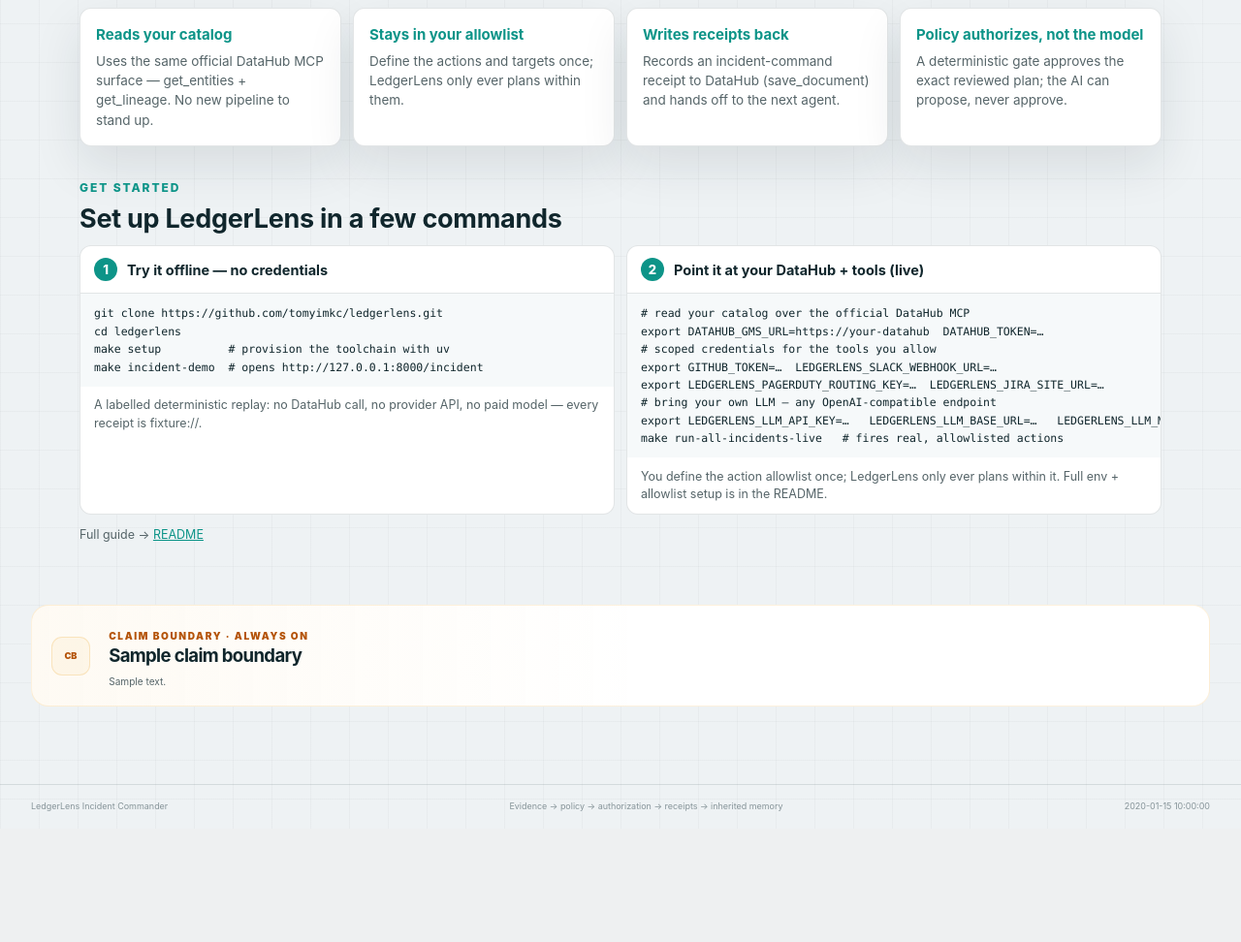
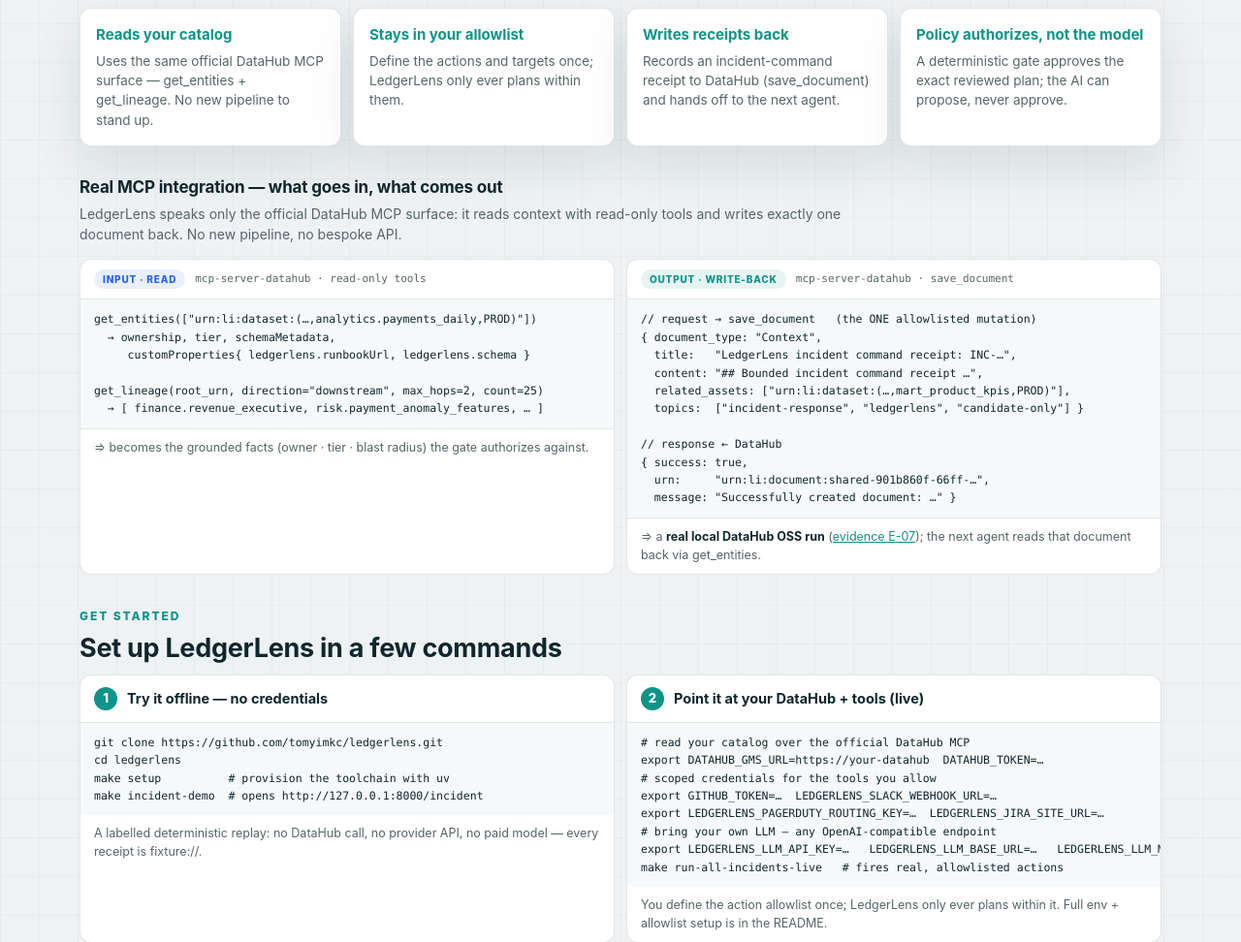
Before and after one commit to tomyimkc/ledgerlens, a FastAPI app: template src/ledgerlens/templates/incident_dashboard.html in a window 1280 px wide. Shown: the part 2496-3468 px from the top of the page at 97% size. Before the commit the page ends 3333 px from the top, so only its background shows below. Run offline with FastAPI, Linux system fonts and the light colour scheme; the template is opened without the code that fills it: most values are stand-ins (such as "Sample title", 1, 10 or a date in 2020); some libraries are stand-ins or nearby versions.

Commit message:
feat(space): show real DataHub MCP input/output in the adoption section (#63)
Expands "Easy to adopt" with a "Real MCP integration — what goes in, what comes out"
subsection: two cards showing the concrete integration.
- INPUT · READ: get_entities + get_lineage (read-only tools) → the grounded facts
  (owner, tier, schema, downstream blast radius) the gate authorizes against.
- OUTPUT · WRITE-BACK: the real save_document call from the E-07 run — its actual request
  (document_type/title/content/related_assets/topics) and DataHub response (success, the
  real document urn), noting the next agent reads that document back via get_entities.

Shapes are taken from datahub_context.py and the committed E-07 receipt; honest (write is
the real local DataHub OSS run, read is representative). UI-only; 14 dashboard tests, full
offline suite, consistency, and hosted-smoke pass.

Co-authored-by: Claude Opus 4.8 <noreply@anthropic.com>

```diff
--- a/src/ledgerlens/static/incident.css
+++ b/src/ledgerlens/static/incident.css
@@ -2531,3 +2531,17 @@ body.js .pnode.done .pnode-icon { color: var(--teal); }
 .gw-arrow { color: var(--muted-2); font-size: 12px; }
 .gate-where-cap { margin: 10px 0 0; font-size: 13.5px; line-height: 1.55; color: var(--muted); }
 .gate-where-cap b.ok { color: var(--teal); }
+
+/* adoption: real MCP input/output cards */
+.io-sub { margin: 30px 0 4px; font-size: 17px; letter-spacing: -0.01em; }
+.io-grid { display: grid; grid-template-columns: repeat(auto-fit, minmax(360px, 1fr)); gap: 12px; margin-top: 12px; }
+.io-card { border: 1px solid var(--line); border-radius: 12px; background: var(--surface); overflow: hidden; }
+.io-hd { display: flex; align-items: center; gap: 10px; padding: 10px 14px; border-bottom: 1px solid var(--line); }
+.io-tag { font-size: 10px; letter-spacing: 0.08em; font-weight: 800; padding: 3px 9px; border-radius: 999px; }
+.io-tag.read { color: var(--blue); background: rgba(37, 99, 235, 0.1); }
+.io-tag.write { color: var(--teal); background: var(--teal-dim); }
+.io-tool { font-size: 11px; color: var(--muted); }
+.io-code { margin: 0; border-radius: 0; }
+.io-note { margin: 0; padding: 10px 14px; font-size: 12.5px; line-height: 1.5; color: var(--muted); border-top: 1px solid var(--line); }
+.io-note a { color: var(--teal); }
+.io-note b { color: var(--ink); }
--- a/src/ledgerlens/static/incident.js
+++ b/src/ledgerlens/static/incident.js
@@ -151,10 +151,44 @@
     ];
     const grid = h("div", { class: "adopt-grid" });
     for (const [t, d] of feats) grid.append(h("article", { class: "adopt-card" }, h("h3", { text: t }), h("p", { text: d })));
+
+    const ioCard = (tagText, tagCls, tool, code, note) =>
+      h("article", { class: "io-card" },
+        h("div", { class: "io-hd" }, h("span", { class: "io-tag " + tagCls, text: tagText }), h("code", { class: "io-tool", text: tool })),
+        h("pre", { class: "code-block io-code", text: code.join("\n") }),
+        note);
+    const io = h("div", { class: "io-grid" },
+      ioCard("INPUT · READ", "read", "mcp-server-datahub · read-only tools", [
+        "get_entities([\"urn:li:dataset:(…,analytics.payments_daily,PROD)\"])",
+        "  → ownership, tier, schemaMetadata,",
+        "     customProperties{ ledgerlens.runbookUrl, ledgerlens.schema }",
+        "",
+        "get_lineage(root_urn, direction=\"downstream\", max_hops=2, count=25)",
+        "  → [ finance.revenue_executive, risk.payment_anomaly_features, … ]",
+      ], h("p", { class: "io-note", text: "⇒ becomes the grounded facts (owner · tier · blast radius) the gate authorizes against." })),
+      ioCard("OUTPUT · WRITE-BACK", "write", "mcp-server-datahub · save_document", [
+        "// request → save_document   (the ONE allowlisted mutation)",
+        "{ document_type: \"Context\",",
+        "  title:   \"LedgerLens incident command receipt: INC-…\",",
+        "  content: \"## Bounded incident command receipt …\",",
+        "  related_assets: [\"urn:li:dataset:(…,mart_product_kpis,PROD)\"],",
+        "  topics:  [\"incident-response\", \"ledgerlens\", \"candidate-only\"] }",
+        "",
+        "// response ← DataHub",
+        "{ success: true,",
+        "  urn:     \"urn:li:document:shared-901b860f-66ff-…\",",
+        "  message: \"Successfully created document: …\" }",
+      ], h("p", { class: "io-note" }, "⇒ a ", h("b", { text: "real local DataHub OSS run" }),
+        " (", h("a", { href: EVIDENCE, target: "_blank", rel: "noopener", text: "evidence E-07" }),
+        "); the next agent reads that document back via get_entities.")));
+
     return h("section", { class: "sec" },
       h("p", { class: "sec-eyebrow", text: "ALREADY ON DATAHUB? IT DROPS IN" }),
       h("h2", { class: "sec-title", text: "Easy to adopt into your existing workflow" }),
-      grid);
+      grid,
+      h("h3", { class: "io-sub", text: "Real MCP integration — what goes in, what comes out" }),
+      h("p", { class: "sec-note", text: "LedgerLens speaks only the official DataHub MCP surface: it reads context with read-only tools and writes exactly one document back. No new pipeline, no bespoke API." }),
+      io);
   };
 
   // ---- see it run: a terminal streaming the real flow (fixture replay) ------
```
